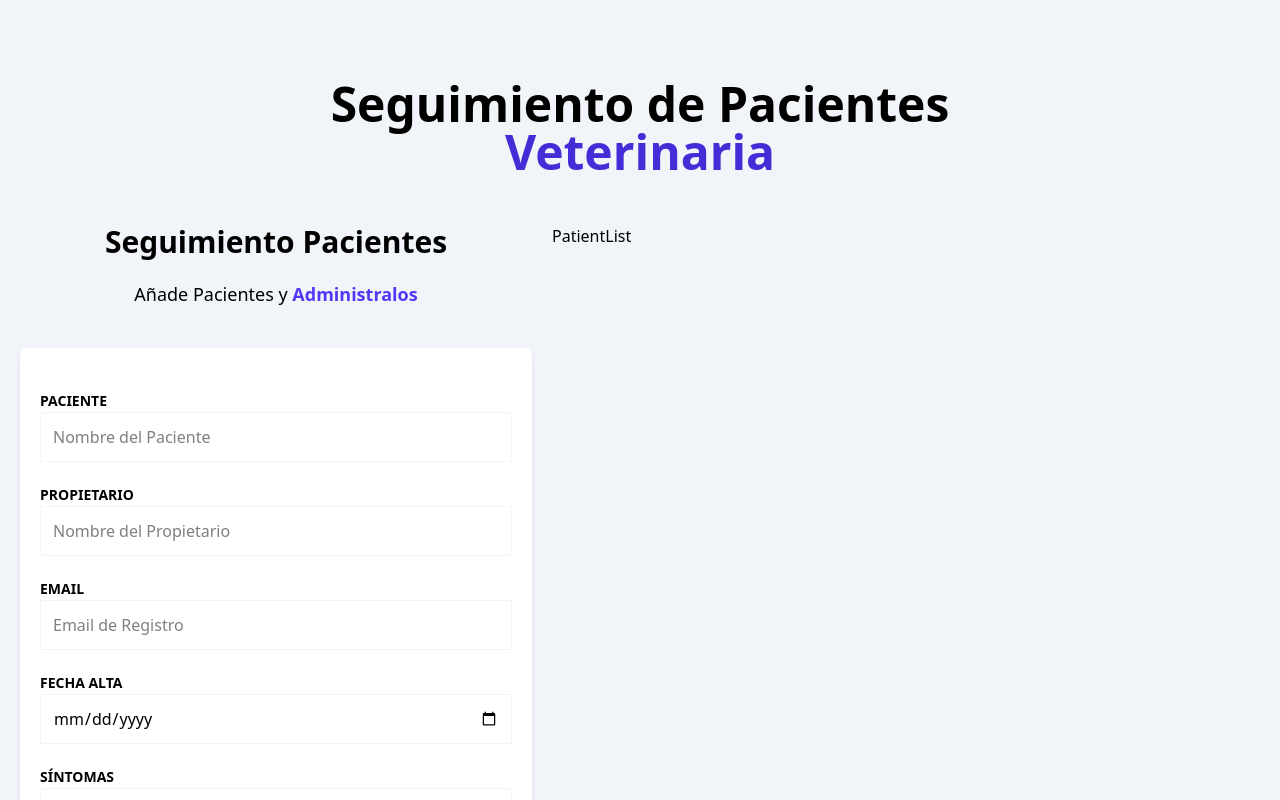
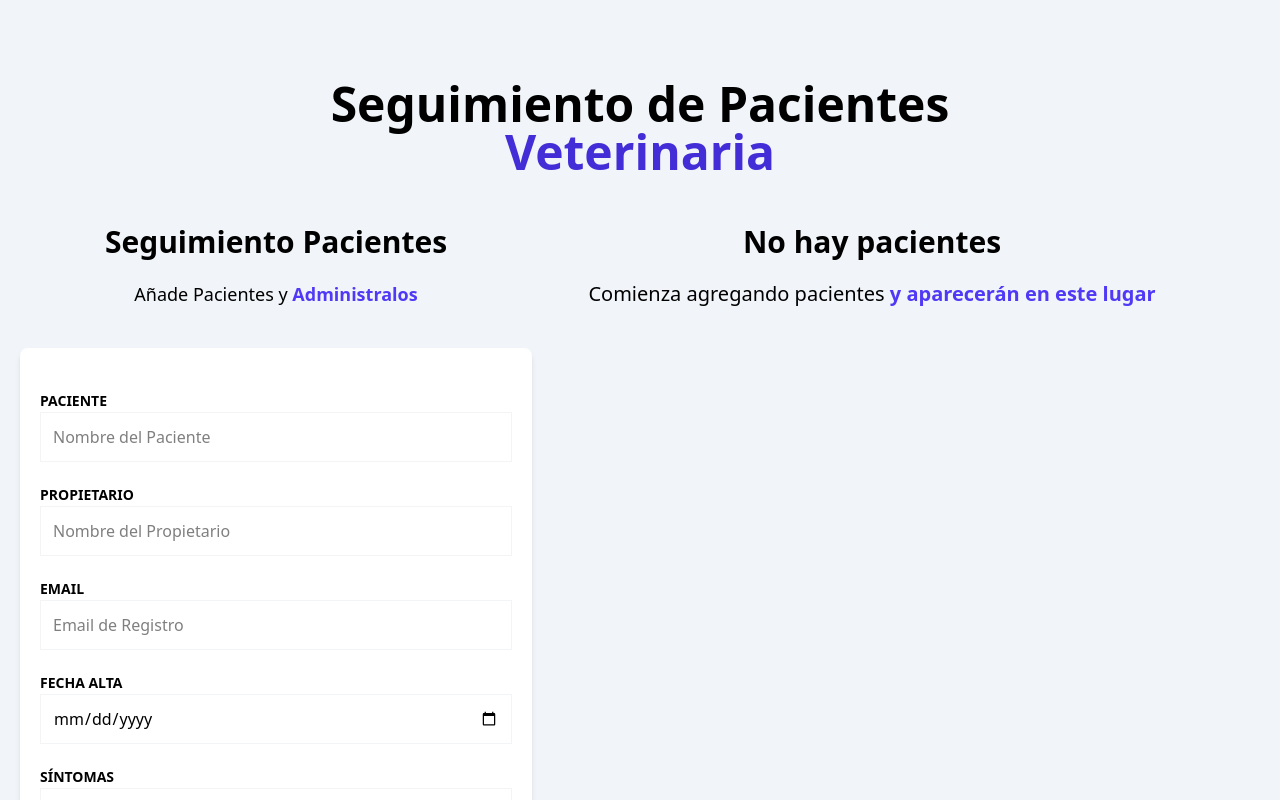
Before and after one commit to RigoDelgadillo/administrador-de-pacientes, a React (Vite) app: page / in a window 1280 px wide. Shown: the top 800 px of the page. Built offline with nearby package versions, Linux system fonts and the light colour scheme.

Commit message:
ui dinamica si existen pacientes o no

```diff
--- a/src/components/PatientList.tsx
+++ b/src/components/PatientList.tsx
@@ -1,6 +1,35 @@
+import { usePatientStore } from "../store";
+import PatientDetail from "./PatientDetail";
 
 export default function PatientList() {
+  const patients = usePatientStore((state) => state.patients);
+
   return (
-    <div>PatientList</div>
-  )
+    <div className="md:w-1/2 lg:3/5 md:h-screen overflow-y-scroll">
+      {patients.length ? (
+        <>
+          <h2 className="font-black text-3xl text-center">
+            Listado de Pacientes
+          </h2>
+          <p className="text-xl mt-5 mb-10 text-center">
+            Administra tus pacientes {""}
+            <span className="text-indigo-600 font-bold">Pacientes y Citas</span>
+          </p>
+          {patients.map((patient) => (
+            <PatientDetail key={patient.id} patient={patient} />
+          ))}
+        </>
+      ) : (
+        <>
+          <h2 className="font-black text-3xl text-center">No hay pacientes</h2>
+          <p className="text-xl mt-5 mb-10 text-center">
+            Comienza agregando pacientes {""}
+            <span className="text-indigo-600 font-bold">
+              y aparecerán en este lugar
+            </span>
+          </p>
+        </>
+      )}
+    </div>
+  );
 }
```
